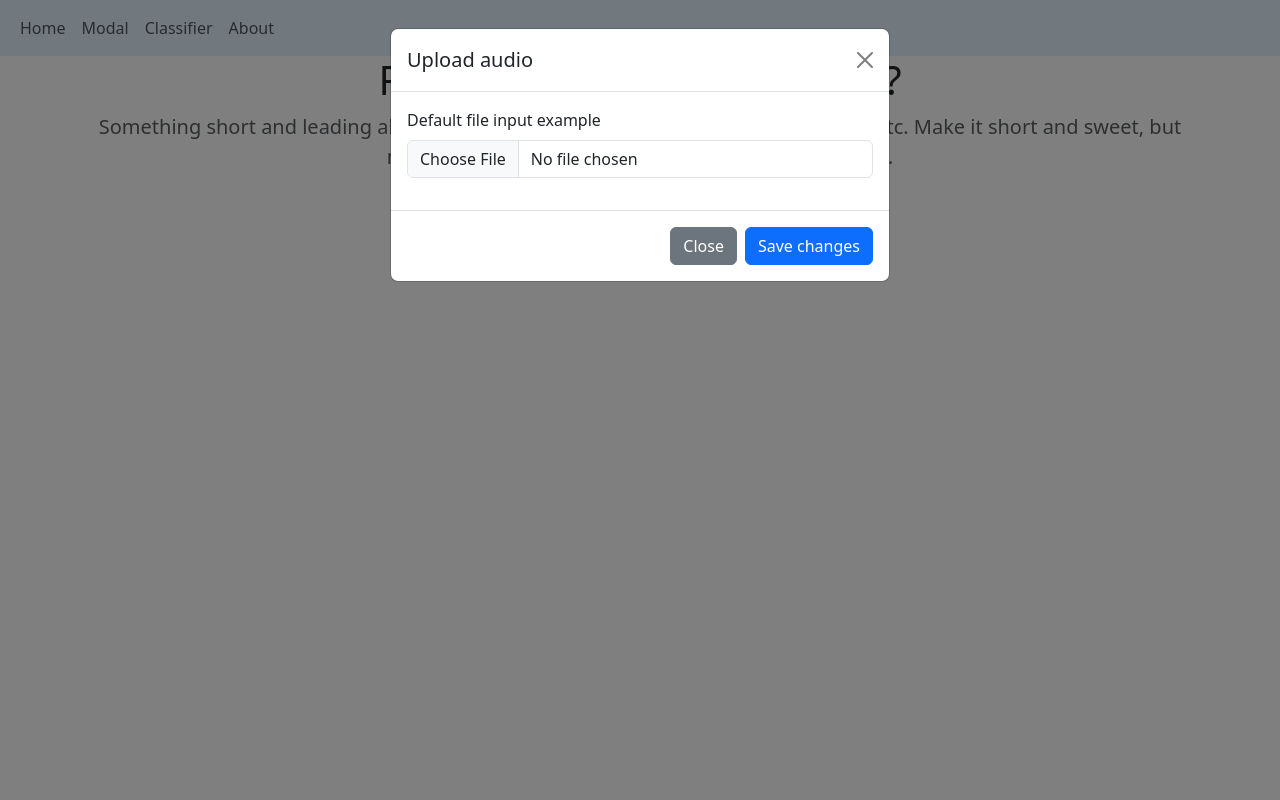
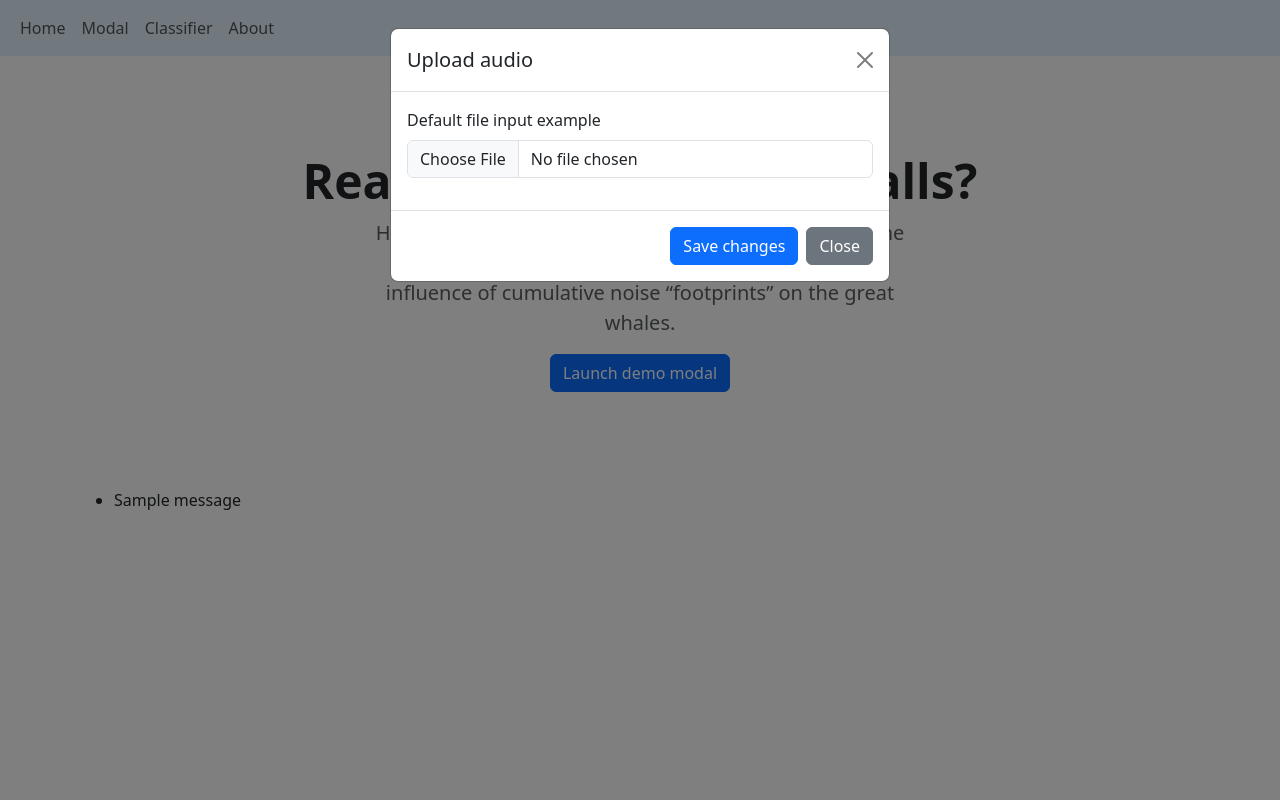
Before and after one commit to Salvatore-tech/AudioClassificationRESTful, a Flask app: page / in a window 1280 px wide, after a click on "Launch demo modal". Run offline with Flask 2, Linux system fonts and the light colour scheme; one stand-in notice (Sample message) is shown; parts of the project's set-up code (start-up, migrations or seed data) failed here and were passed over.

Commit message:
Global model, /predict endpoint, homepage centering

```diff
--- a/src/__init__.py
+++ b/src/__init__.py
@@ -1,25 +1,10 @@
-import os
-
-import librosa as lr
-import numpy as np
-import tensorflow as tf
-from flask import flash
 from keras.api import keras
 from tensorflow.python.keras.models import model_from_json
 
+import shared
 from src.classify import classify
-from src.shared import UPLOAD_FOLDER, SAMPLE_RATE, ALLOWED_EXTENSIONS, app
+from src.shared import *
 from views import views
-
-# load json and create model
-json_file = open('cnn_model/model_lighter.json', 'r')
-loaded_model_json = json_file.read()
-json_file.close()
-model = model_from_json(loaded_model_json)
-# load weights into new model
-model.load_weights('cnn_model/weights_model_lighter.h5')
-print("Loaded model from disk")
-
 
 # @app.route('/upload', methods=['GET', 'POST'])
 # def upload_file():
@@ -70,18 +55,25 @@ print("Loaded model from disk")
 #         filename.rsplit('.', 1)[1].lower() in ALLOWED_EXTENSIONS
 #
 #
-# def get_melspectrogram(audio):
-#     X = []
-#     X.append(lr.feature.melspectrogram(y=audio, sr=SAMPLE_RATE, n_mels=50))
-#     return X
+
 
 
 if __name__ == '__main__':
+    shared.init()
+    # load json and create model
+    json_file = open('cnn_model/model_lighter.json', 'r')
+    loaded_model_json = json_file.read()
+    json_file.close()
+    shared.model = model_from_json(loaded_model_json)
+    # load weights into new model
+    shared.model.load_weights('cnn_model/weights_model_lighter.h5')
+    print("Loaded model from disk")
+
     app.register_blueprint(views, url_prefix="/")
     app.register_blueprint(classify, url_prefix="/classify")
 
     # optimizer = keras.optimizers.Adam(lr=0.001)
-    model.compile(optimizer='adam', loss=keras.losses.binary_crossentropy,
+    shared.model.compile(optimizer='adam', loss=keras.losses.binary_crossentropy,
                   metrics=['accuracy'
                            ])
     app.run(debug=True)
--- a/src/classify.py
+++ b/src/classify.py
@@ -1,11 +1,15 @@
 import os
 
+import numpy as np
 from flask import Blueprint, request, flash, url_for, render_template
 from werkzeug.utils import secure_filename, redirect
 from flask_wtf import FlaskForm
 from wtforms import FileField
+import librosa as lr
+import tensorflow as tf
 
-from src.shared import UPLOAD_FOLDER
+import shared
+from src.shared import UPLOAD_FOLDER, SAMPLE_RATE
 
 ALLOWED_AUDIO_EXTENSIONS = {'aiff'}
 classify = Blueprint("classify", __name__)
@@ -17,13 +21,13 @@ def upload_file():
 
     # check if the post request has the file part
     if 'file' not in request.files:
-        flash('No file part')
+        #flash('No file part')
         return redirect("/home")
 
     uploaded_file = request.files['file']
 
     if uploaded_file.filename == '':
-        flash('No selected file')
+        # flash('No selected file')
         return redirect("/home")
 
     if not allowed_file(uploaded_file.filename):
@@ -43,12 +47,23 @@ def allowed_file(filename):
         filename.rsplit('.', 1)[1].lower() in ALLOWED_AUDIO_EXTENSIONS
 
 
-@classify.route("/detect")
-def submit():
-    f = request.files['file']
-    f.save(secure_filename(f.filename))
-    return 'file uploaded successfully'
+@classify.route("/predict", methods=['POST'])
+def predict_whale():
+    audio, _ = lr.load(os.path.join(UPLOAD_FOLDER, 'train29997.aiff'), sr=SAMPLE_RATE, res_type='kaiser_fast')
+    mel_spectrogram = np.array(get_melspectrogram(audio))
+    mel_spectrogram = tf.expand_dims(mel_spectrogram, axis=-1)
+    prediction = shared.model.predict_classes(mel_spectrogram).ravel()[0]
+    if (np.bool(prediction)):
+        flash('Congrats! Whale detected')
+    else:
+        flash('That was not a whale, try again')
+    # print('Predicted: ' + np.str(prediction))
+    return redirect("/home")
 
+def get_melspectrogram(audio):
+    X = []
+    X.append(lr.feature.melspectrogram(y=audio, sr=SAMPLE_RATE, n_mels=50))
+    return X
 
 class MyForm(FlaskForm):
     all = FileField('all')
--- a/src/shared.py
+++ b/src/shared.py
@@ -9,3 +9,7 @@ app = Flask(__name__, template_folder='templates')
 app.config['MAX_CONTENT_LENGTH'] = 5 * 1000 * 1000
 app.config['UPLOAD_FOLDER'] = UPLOAD_FOLDER
 app.secret_key = "super secret key"
+
+def init():
+    global model
+    model = {}
--- a/src/templates/home.html
+++ b/src/templates/home.html
@@ -2,19 +2,32 @@
 {% block title %}Home{% endblock %}
 {% block content%}
 
-<section class="jumbotron text-center">
-    <div class="container">
-        <h1 class="jumbotron-heading"> Ready to detect whale calls?</h1>
-        <p class="lead text-muted">Something short and leading about the collection below—its contents, the creator,
-            etc. Make it short and sweet, but not too short so folks don't simply skip over it entirely.</p>
-        <p>
-            <!-- Button trigger modal -->
+<div class="px-4 py-5 my-5 text-center">
+    <h1 class="display-5 fw-bold"> Ready to detect whale calls?</h1>
+
+    <div class="col-lg-6 mx-auto">
+        <p class="lead text-muted"> Help reducing the impact of commercial shipping on the ocean's environment,
+            especially
+            as it relates to the influence of cumulative noise “footprints” on the great whales.
+        </p>
+        <div class="d-grid gap-2 d-sm-flex justify-content-sm-center">
             <button type="button" class="btn btn-primary" data-bs-toggle="modal" data-bs-target="#exampleModal">
                 Launch demo modal
             </button>
-        </p>
+        </div>
     </div>
-</section>
+</div>
+
+
+{% with messages = get_flashed_messages() %}
+{% if messages %}
+<ul class=flashes>
+    {% for message in messages %}
+    <li>{{ message }}</li>
+    {% endfor %}
+</ul>
+{% endif %}
+{% endwith %}
 
 <!-- Modal -->
 <div class="modal fade" id="exampleModal" tabindex="-1" aria-labelledby="exampleModalLabel"
@@ -32,8 +45,13 @@
                 </div>
             </div>
             <div class="modal-footer">
+                <form action="/classify/predict" method="post">
+                    <button name="saveChanges" value="saveChanges" class="btn btn-primary" data-bs-dismiss="modal">
+                        Save
+                        changes
+                    </button>
+                </form>
                 <button type="button" class="btn btn-secondary" data-bs-dismiss="modal">Close</button>
-                <button type="button" class="btn btn-primary" data-bs-dismiss="modal">Save changes</button>
             </div>
         </div>
     </div>
```
